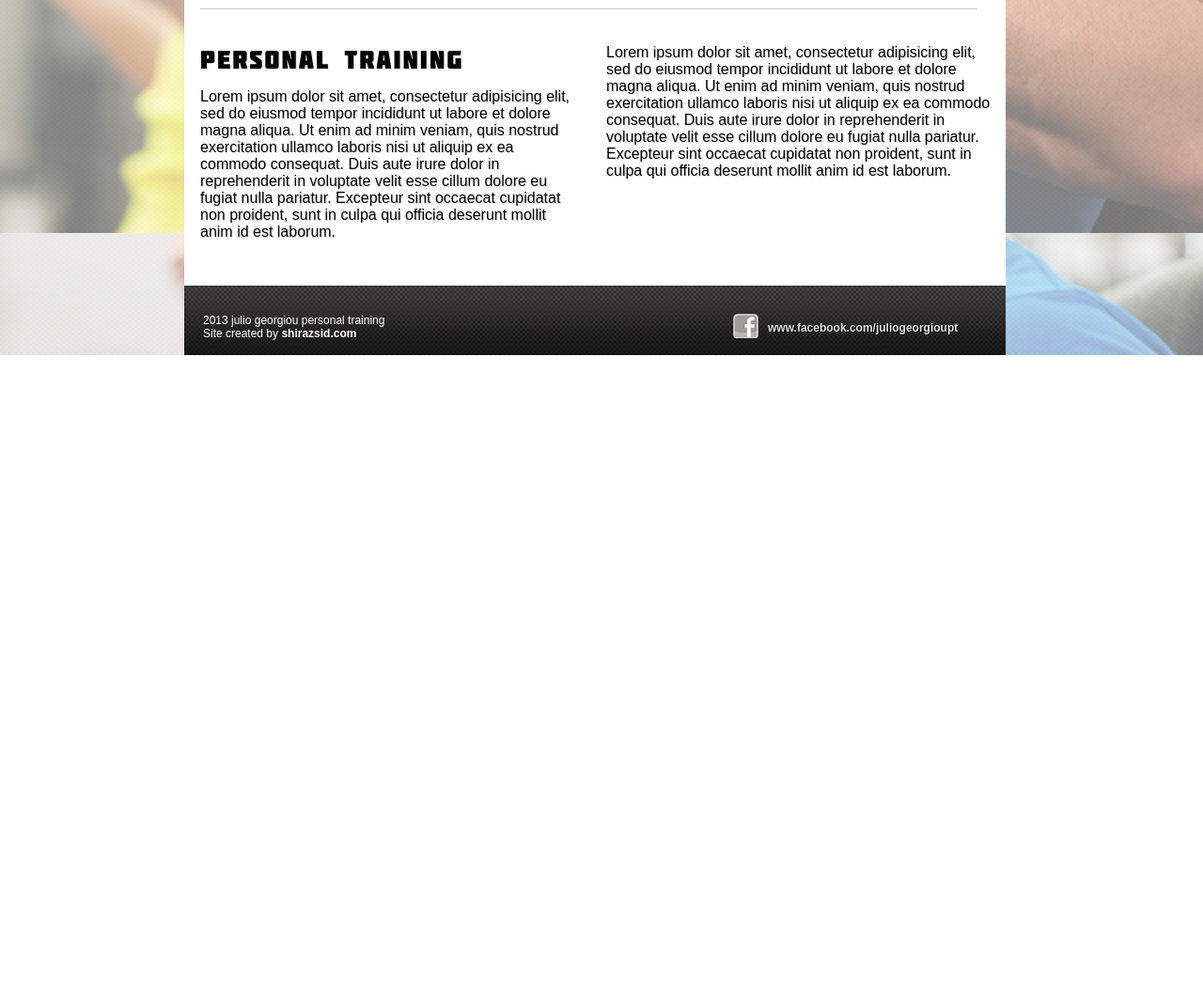
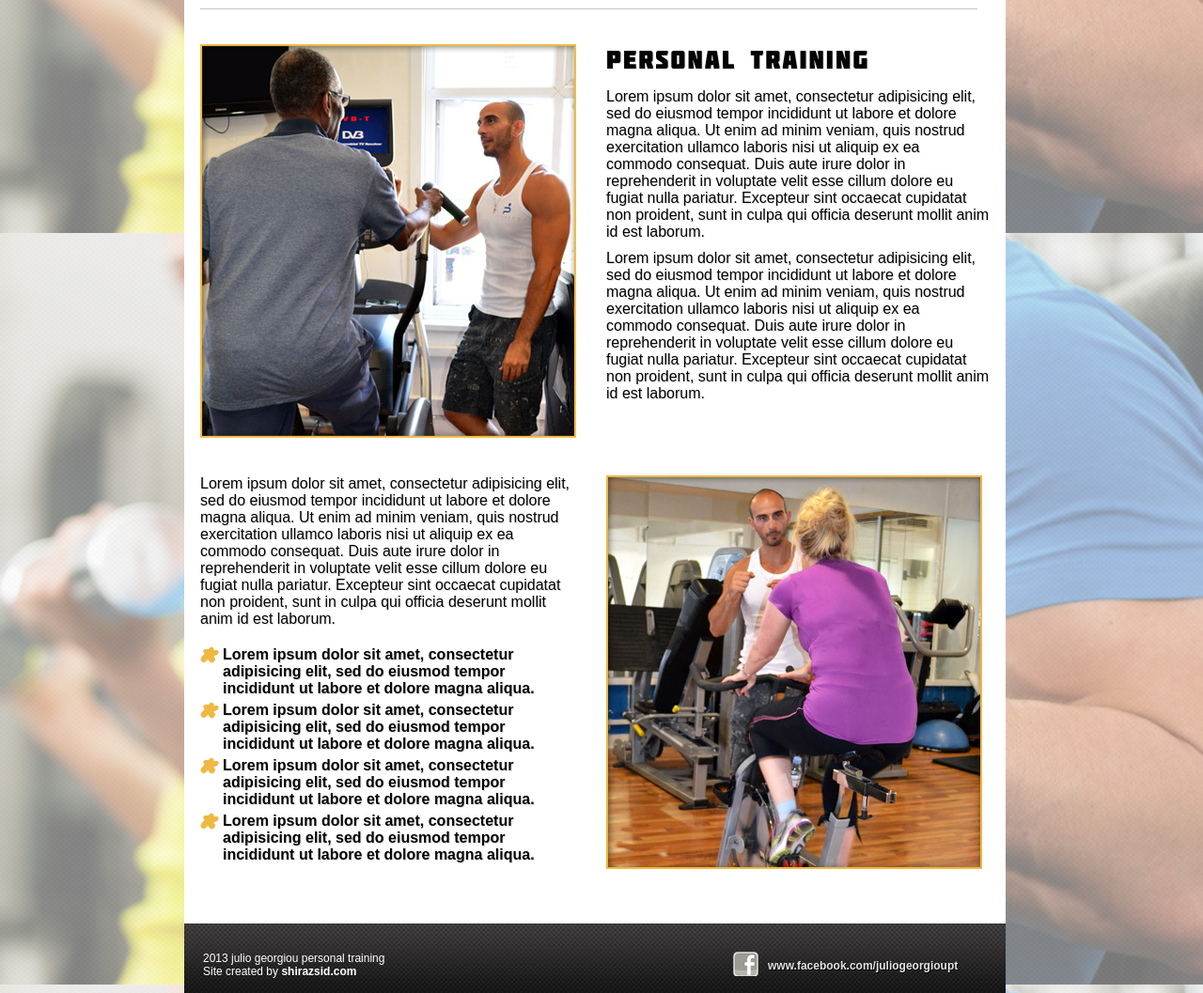
Before and after one commit to shazsid/_build, a plain HTML site: page index.html in a window 1280 px wide. Shown: the part 1352-2409 px from the top of the page at 94% size. Before the commit the page ends 1730 px from the top, so only its background shows below. Drawn offline with nearby package versions, Linux system fonts and the light colour scheme; a web font is replaced by a local one.

Commit message:
add new client personal training section and bullet points style

```diff
--- a/index.html
+++ b/index.html
@@ -18,8 +18,19 @@
 		<link rel="stylesheet" href="icoroll/dark.css" /> <!-- this is theme css file -->
 		<script>
 		$(function(){
-			icoroll({},{
+			icoroll({
+				links:$('.scroll'), //jquery element for tooltips
+				time:2000, // time in miliseonds for scroll all page height
+				tip_distance:30, // distance in px between link and tooltip
+				tip_text:'Click to see more', // default tip text
+				back_enabled:true, // if false no back button after tip click apears
+				back_text:'Back', // default back button text
+				mobile_width:600, //it says when show hide menu button
+				menu_show_time: 500, //miliseconds for slide menu effect ( in mobile width) and back button slide
+				type:'scroll' //scroll navigation for tipical scroll using or standard for standard navigation
+			},{
 				position:'right',// menu position left or right
+				margin:'0px',
 				elements:[
 				{'class':'icon-home-3','href':'#home'},//single menu element
 				{'class':'icon-user','href':'#about','content':'About Julio'},//single menu element
@@ -66,12 +77,29 @@
 					</div>
 					<div class="clear"></div>
 					<div id="content-left-text" class="main-text-style">
+						<img src="tpl/images/pt_client_1.jpg" align="left"/>
+					</div>
+					<div id="content-right-text" class="main-text-style">
 						<h4 id="pt">Personal Training</h4>
 						<p>Lorem ipsum dolor sit amet, consectetur adipisicing elit, sed do eiusmod tempor incididunt ut labore et dolore magna aliqua. Ut enim ad minim veniam, quis nostrud exercitation ullamco laboris nisi ut aliquip ex ea commodo consequat. Duis aute irure dolor in reprehenderit in voluptate velit esse cillum dolore eu fugiat nulla pariatur. Excepteur sint occaecat cupidatat non proident, sunt in culpa qui officia deserunt mollit anim id est laborum.</p>
+						<p>Lorem ipsum dolor sit amet, consectetur adipisicing elit, sed do eiusmod tempor incididunt ut labore et dolore magna aliqua. Ut enim ad minim veniam, quis nostrud exercitation ullamco laboris nisi ut aliquip ex ea commodo consequat. Duis aute irure dolor in reprehenderit in voluptate velit esse cillum dolore eu fugiat nulla pariatur. Excepteur sint occaecat cupidatat non proident, sunt in culpa qui officia deserunt mollit anim id est laborum.</p>
+					</div>
+					<div class="clear"></div>
+					<div id="content-left-text" class="main-text-style">
+						<p>Lorem ipsum dolor sit amet, consectetur adipisicing elit, sed do eiusmod tempor incididunt ut labore et dolore magna aliqua. Ut enim ad minim veniam, quis nostrud exercitation ullamco laboris nisi ut aliquip ex ea commodo consequat. Duis aute irure dolor in reprehenderit in voluptate velit esse cillum dolore eu fugiat nulla pariatur. Excepteur sint occaecat cupidatat non proident, sunt in culpa qui officia deserunt mollit anim id est laborum.</p>
+						<p>
+							<ul>
+								<li>Lorem ipsum dolor sit amet, consectetur adipisicing elit, sed do eiusmod tempor incididunt ut labore et dolore magna aliqua.</li>
+								<li>Lorem ipsum dolor sit amet, consectetur adipisicing elit, sed do eiusmod tempor incididunt ut labore et dolore magna aliqua.</li>
+								<li>Lorem ipsum dolor sit amet, consectetur adipisicing elit, sed do eiusmod tempor incididunt ut labore et dolore magna aliqua.</li>
+								<li>Lorem ipsum dolor sit amet, consectetur adipisicing elit, sed do eiusmod tempor incididunt ut labore et dolore magna aliqua.</li>
+							</ul>
+						</p>
 					</div>
 					<div id="content-right-text" class="main-text-style">
-						<p>Lorem ipsum dolor sit amet, consectetur adipisicing elit, sed do eiusmod tempor incididunt ut labore et dolore magna aliqua. Ut enim ad minim veniam, quis nostrud exercitation ullamco laboris nisi ut aliquip ex ea commodo consequat. Duis aute irure dolor in reprehenderit in voluptate velit esse cillum dolore eu fugiat nulla pariatur. Excepteur sint occaecat cupidatat non proident, sunt in culpa qui officia deserunt mollit anim id est laborum.</p>
+						<img src="tpl/images/pt_client_2.jpg" align="left"/>
 					</div>
+
 				</div>
 			</div>
 		</div>
--- a/tpl/stylesheets/style.css
+++ b/tpl/stylesheets/style.css
@@ -166,7 +166,7 @@ body{
 #content-left-text{float:left; position: relative; width: 402px; padding: 30px 30px 10px 17px;}
 #conetnt-left-text p{padding-left:10px;}
 #content-right-text{float:left; position: relative; width: 425px;padding-top: 30px;padding-bottom: 30px;}
-#content-right-text p{padding-right: 10px;}
+#content-right-text p{padding-right: 17px;}
 
 /*#content-left-text:before{
 	content:url(../images/vertical-divider-line2.png);
@@ -222,10 +222,32 @@ body{
 	text-shadow: 1px 1px 0px #e3e3e3;
 	font-weight: lighter;
 }
-.main-text-style ol{margin: 0 auto; padding-left: 15px;}
-.main-text-style ol li{font-size: 12px;font-weight: bold;}
-.main-text-style ul{margin: 0 auto;}
-.main-text-style ul li{font-size: 12px;font-weight: bold;}
+.main-text-style ol{
+	margin: 0 auto;
+	padding-left: 15px;
+}
+.main-text-style ol li{
+	font-size: 16px;
+	font-weight: bold;
+}
+.main-text-style ul{
+	padding: 0px;
+	margin: 0 auto;
+	list-style-type:none;
+}
+.main-text-style ul li{
+	background-image:url('../images/bullet.gif');
+	background-repeat:no-repeat;
+	background-position:0px 0px;
+	padding-left:24px;
+	padding-bottom: 5px;
+	font-family: 'Fjord One',arial, sans-serif;
+	font-weight: normal;
+	color: #030303;
+	text-shadow: 1px 1px 0px #e3e3e3;
+	font-size: 16px;
+	font-weight: bold;
+}
 
 .main-text-style a, .main-text-style p a{text-decoration:none;background-color:#0a659b; color:#fff;cursor: pointer;}
 
```
Also changed, not shown: tpl/images/bullet.gif (added), tpl/images/pt_client_1.jpg (added), tpl/images/pt_client_2.jpg (added).
